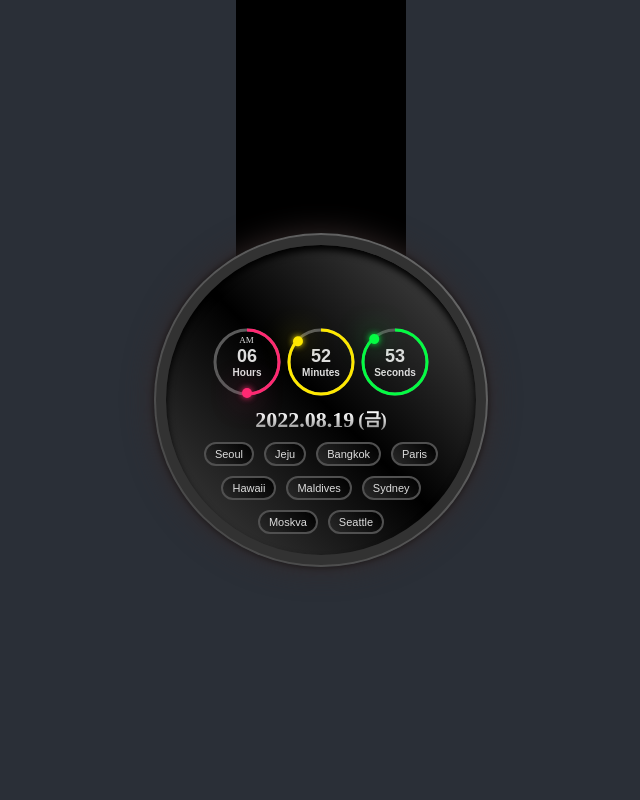
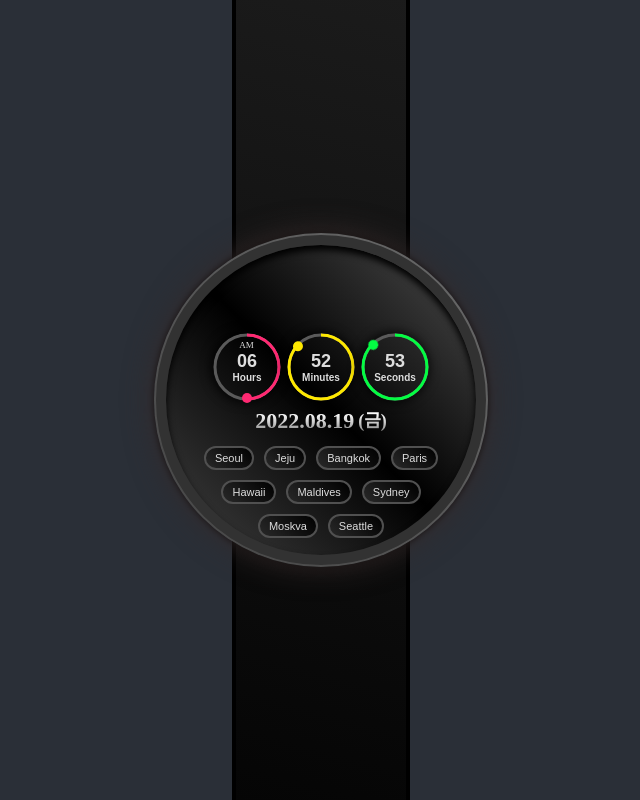
Before and after one commit to kimkee/clock, a plain HTML site: page index.html in a window 1280 px wide. Shown: the whole page, without its empty margins (319-959 px from the left). Drawn offline with Linux system fonts and the light colour scheme; some packages are replaced by stand-ins of ours.

Commit message:
transition

```diff
--- a/index.html
+++ b/index.html
@@ -7,7 +7,7 @@
     <title>Digital Clock</title>
     <script async defer src="https://maps.googleapis.com/maps/api/js?key={APP_KEY}"></script>
     <link rel="stylesheet" href="https://cdnjs.cloudflare.com/ajax/libs/font-awesome/6.1.2/css/all.min.css" integrity="sha512-1sCRPdkRXhBV2PBLUdRb4tMg1w2YPf37qatUFeS7zlBy7jJI8Lf4VHwWfZZfpXtYSLy85pkm9GaYVYMfw5BC1A==" crossorigin="anonymous" referrerpolicy="no-referrer" />
-    <link rel="stylesheet" href="./style.css?v=10">
+    <link rel="stylesheet" href="./style.css?v=1">
 </head>
 <body>
 
@@ -50,7 +50,7 @@
 
 
 <div class="test"></div>
-<script src="./index.js?v=10"></script>
+<script src="./index.js?v=1"></script>
 
 </body>
 </html>
--- a/index.js
+++ b/index.js
@@ -66,7 +66,7 @@ const clock = {
         };
 
         const btns = document.querySelectorAll(".btn:not(.my)");
-        btns.forEach( bt => bt.addEventListener("click", e => setCity(bt.value,bt.getAttribute("data-tm") )));
+        btns.forEach( bt => bt.addEventListener("click", e => setCity(bt.value, bt.getAttribute("data-tm") )));
 
     },
     tgap:0,
@@ -127,6 +127,8 @@ const clock = {
         dots.hh.style.transform = 'rotate('+ tday.hh * 360 / 12 +'deg)';
         dots.mm.style.transform = 'rotate('+ tday.mm * 360 / 60 +'deg)';
         dots.ss.style.transform = 'rotate('+ tday.ss * 360 / 60 +'deg)';
+
+        setTimeout(() => document.querySelector(".time").classList.add("load"));
     },
     area: function(){
         const area = {
--- a/style.css
+++ b/style.css
@@ -2,13 +2,13 @@
 *{box-sizing: border-box;margin: 0;padding: 0;}
 html{height: 100%;font-size: 1px;}
 body{background-color: #2a2f37;touch-action: pan-y;color: #666666;display: flex;align-items: center;height: 100%;flex-direction: column;align-content: center;justify-content: center;}
-.clocksvg{margin: 0 auto;position: relative;padding: 10rem 17rem;display: flex;flex-direction: column;justify-content:center;align-items: center;border-radius: 250rem;background: black;border: #323232 solid 10rem;width: 330rem;height: 330rem;background-image: linear-gradient(45deg, #424242, #000000, #4e4e4e);box-shadow: inset #000 0rem 5rem 7rem;}
+.clocksvg{margin: 0 auto;position: absolute;padding: 10rem 17rem;display: flex;flex-direction: column;justify-content:center;align-items: center;border-radius: 250rem;background: black;border: #323232 solid 10rem;width: 330rem;height: 330rem;background-image: linear-gradient(45deg, #424242, #000000, #4e4e4e);box-shadow: inset #000 0rem 5rem 7rem;}
 .clocksvg::before{content:"";border-radius: 250rem;background: linear-gradient(45deg, #444444, #6a6a6a);/* border: #646464 solid 5rem; */width: 334rem;height: 334rem;position: absolute;left: -12rem;top: -12rem;z-index: -1;box-shadow: 0rem 0rem 30rem #342929, 0rem 0rem 6rem #000000;}
-.clocksvg::after{content:"";position: absolute;left: 50%;transform: translateX(-50%);width: 170rem;bottom: 100px;top: -280px;display: block;background: #000;z-index: -2;}
-.clocksvg .tit{font-weight: 700;margin: 0rem 0 9rem 0;position: relative;color: aliceblue;min-height: 52rem;display: flex;flex-wrap: wrap;align-items: center;width: 100%;justify-content: center;}
+.clocksvg::after{content:"";position: fixed;left: 50%;transform: translateX(-50%);width: 170rem;bottom: -200px;top: -280px;display: block;background: #000;z-index: -2;border: #000000 solid 4px;background-image: linear-gradient(15deg, #000000, #222222);}
+.clocksvg .tit{font-weight: 700;margin: 0rem 0 9rem 0;position: relative;color: aliceblue;min-height: 62rem;display: flex;flex-wrap: wrap;align-items: center;width: 100%;justify-content: center;}
 .clocksvg .tit i{font-size: 42rem;display: block;margin: -6rem 0rem 0rem 0rem;background: linear-gradient(180deg,#ffffff 12.41%,#939393 52.55%,#ffffff 89.95%);-webkit-background-clip: text;-webkit-text-fill-color: transparent;}
 .clocksvg .tit b{font-size: 19rem;display: block;width: 100%;text-align: center;background: linear-gradient(180deg,#ffffff 12.41%,#939393 52.55%,#ffffff 89.95%);-webkit-background-clip: text;-webkit-text-fill-color: transparent;}
-.clocksvg .date{font-weight: 700;margin: 13rem 0 7rem 0;position: relative;color: #d5d5d5;display: flex;align-items: center;justify-content: center;background: linear-gradient(180deg,#ffffff 12.41%,#d1d1d1 52.55%,#959595 89.95%);-webkit-background-clip: text;-webkit-text-fill-color: transparent;}
+.clocksvg .date{font-weight: 700;margin: 9rem 0 10rem 0;position: relative;color: #d5d5d5;display: flex;align-items: center;justify-content: center;background: linear-gradient(180deg,#ffffff 12.41%,#d1d1d1 52.55%,#959595 89.95%);-webkit-background-clip: text;-webkit-text-fill-color: transparent;}
 .clocksvg .date b{font-size: 22rem;font-weight: 700; font-style: normal; line-height: 1;}
 .clocksvg .date i{font-size: 18rem;font-weight: 700; font-style: normal; line-height: 1; margin-left: 4rem;}
 .clocksvg .time{display: flex;justify-content: space-between;color: #ddd;gap: 6rem;position: relative;}
@@ -19,14 +19,15 @@ body{background-color: #2a2f37;touch-action: pan-y;color: #666666;display: flex;
 .clocksvg .circle.hh .nm::after{content:"Hours";}
 .clocksvg .circle.mm .nm::after{content:"Minutes";}
 .clocksvg .circle.ss .nm::after{content:"Seconds";}
-.clocksvg .circle svg{position: relative;width: 100%;height: 100%; transform: rotate(270deg);}
+.clocksvg .circle svg{position: relative;width: 100%;height: 100%;transform: rotate(270deg);box-shadow: #000 0rem -1rem 12rem;border-radius: 300rem;}
 .clocksvg .circle svg circle{width: 100%;height: 100%;fill: #531356;fill: transparent;stroke: #5a5a5a;stroke-width: 3rem;transform: translate(2rem, 2rem);position: absolute;}
 .clocksvg .circle svg circle:nth-child(2){stroke: var(--clr);stroke-dasharray: 200;}
 .clocksvg .circle .dot{position: absolute;width: 100%;height: 100%;text-align: center;display: flex;justify-content: center;z-index: 1;}
-.clocksvg .circle .dot::before{content:"";position: absolute;top: -2rem;width: 10rem;height: 10rem;background: var(--clr);border-radius: 100%; box-shadow:0rem 0rem 30rem var(--clr) , 0rem 0rem 6rem var(--clr);}
+.clocksvg .load .dot{transition: all 0.3s;}
+.clocksvg .circle .dot::before{content:"";position: absolute;top: -2rem;width: 10rem;height: 10rem;background: var(--clr);border-radius: 100%; box-shadow:0rem 0rem 30remvar(--clr) , 0rem 0rem 6rem var(--clr);transition: all 0.1s;}
 .clocksvg .ap{position: absolute;left: 34rem;top: 7rem;font-size: 9rem;transform: translateX(-53%);}
 
 .selt{margin: 4rem 10rem 0rem;max-width: 280rem;display: flex;justify-content: center;flex-wrap: wrap;gap: 10rem;}
-.selt .btn{border: none;/* width: 58rem; *//* height: 58rem; */background-image: linear-gradient(45deg, #282828, black);border: #505050 solid 2rem;color: #dddddd;border-radius: 100rem;font-size: 11rem;padding: 4rem 9rem;}
-.selt .btn:active{background-color: #222222;}
+.selt .btn{border: none; transition: transform 0.1s; background-image: linear-gradient(45deg, #282828, black);border: #505050 solid 2rem;color: #dddddd;border-radius: 100rem;font-size: 11rem;padding: 4rem 9rem;}
+.selt .btn:active{ transform: scale(0.95);}
 .test{position: absolute;top: 0;left: 0;font-size: 12rem;color: #484848;color: transparent;}
```
